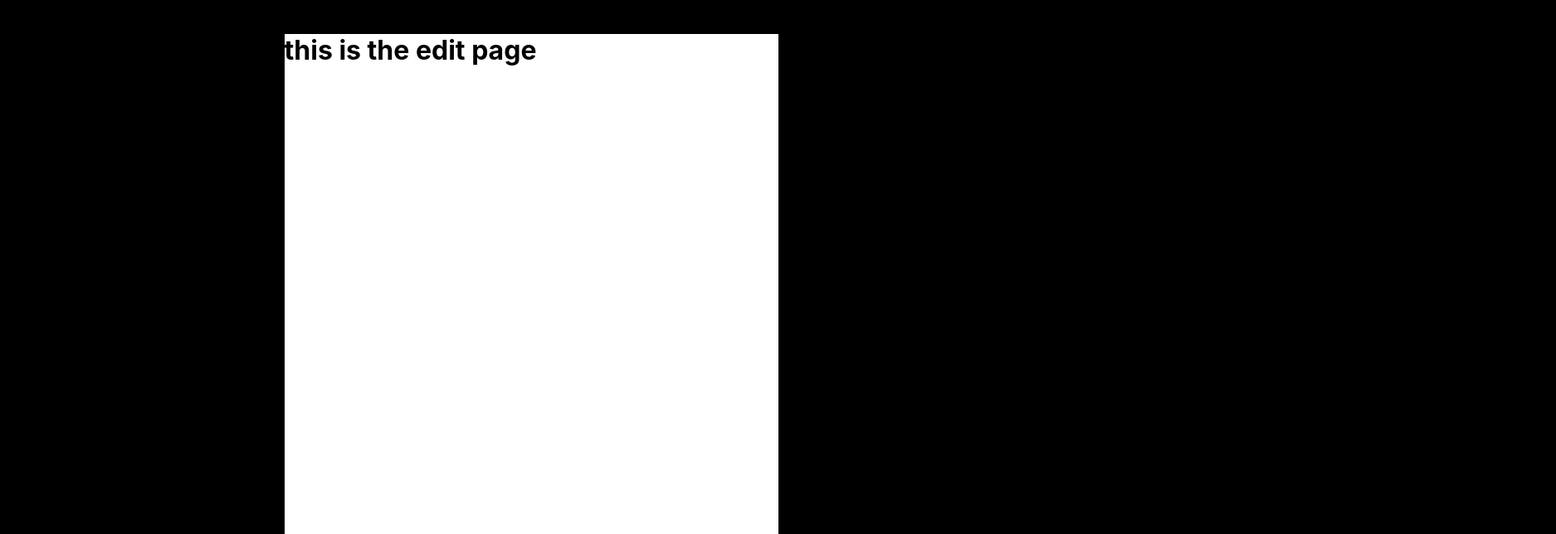
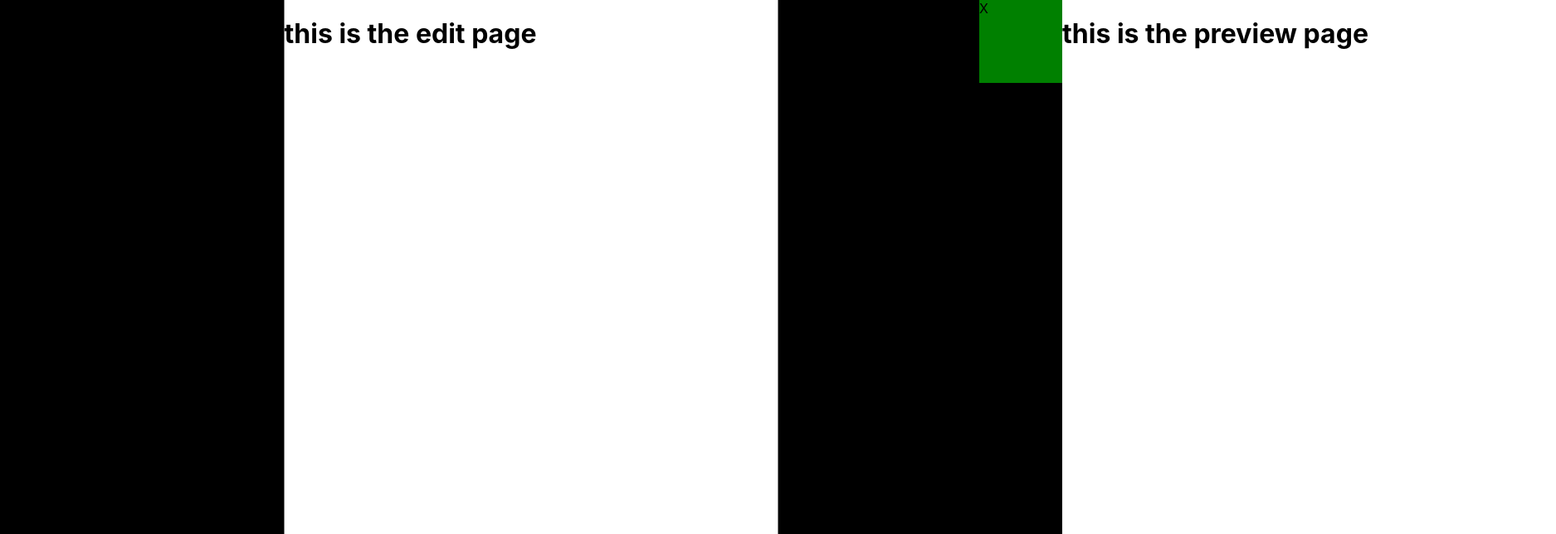
Before and after one commit to literalsunbear/resumator, a React (Create React App) app: page / in a window 1280 px wide. Shown: the top 644 px of the page at 83% size, 1875 px wide, since content can reach past the window. Built offline with nearby package versions, Linux system fonts and the light colour scheme.

Commit message:
Sketching edit and preview pages

```diff
--- a/src/App.css
+++ b/src/App.css
@@ -2,6 +2,10 @@ body, html {
   padding: 0;
   margin: 0;
   background: black;
+}
+html {
+  overflow-x: hidden;
+
 }
 #root {
   position: relative;
@@ -14,7 +18,39 @@ body, html {
 .preview-page {
   width: 595px;
   min-height: 842px;
-  margin: 0 auto;
 
   background: white;
 }
+.main-toggle {
+  position: absolute;
+  height: 100px;
+  width: 100px;
+  top: 0;
+  right: 0;
+  z-index: 3;
+
+  background: green;
+}
+
+.edit-page {
+  position: absolute;
+  left: 50%;
+  transform: translateX(-50%);
+}
+.edit-page.hide {
+  left: -100%;
+}
+.preview-page {
+  position: absolute;
+  left: 100%;
+}
+.preview-page.show {
+  left: 50%;
+  transform: translateX(-50%);
+}
+.edit-page,
+.edit-page-hide,
+.preview-page,
+.preview-page.show {
+  transition: all 500ms ease-in-out;
+}
--- a/src/App.js
+++ b/src/App.js
@@ -6,17 +6,29 @@ import './App.css';
 class App extends React.Component {
     constructor(props) {
         super(props);
+
+        this.handleToggleCLick = this.handleToggleCLick.bind(this);
+    }
+
+    handleToggleCLick() {
+        const edit = document.querySelector('.edit-page');
+        const preview = document.querySelector('.preview-page');
+        edit.classList.toggle('hide');
+        preview.classList.toggle('show');
     }
 
     render() {
         return(
             <>
             <div
-            className='main-toggle'>
+            className='main-toggle'
+            onClick={()=>{this.handleToggleCLick()}}>
                 X
             </div>
-            <EditPage/>
-            <PreviewPage/>
+            <EditPage>
+            </EditPage>
+            <PreviewPage>
+            </PreviewPage>
             </>
         )
     }
```
